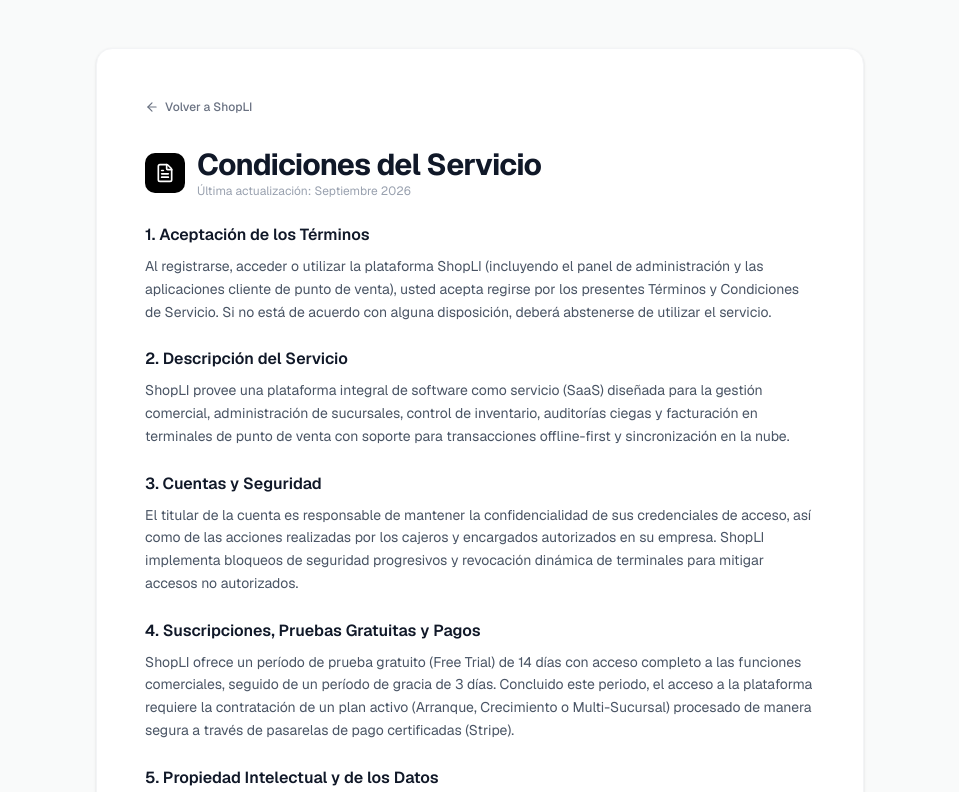
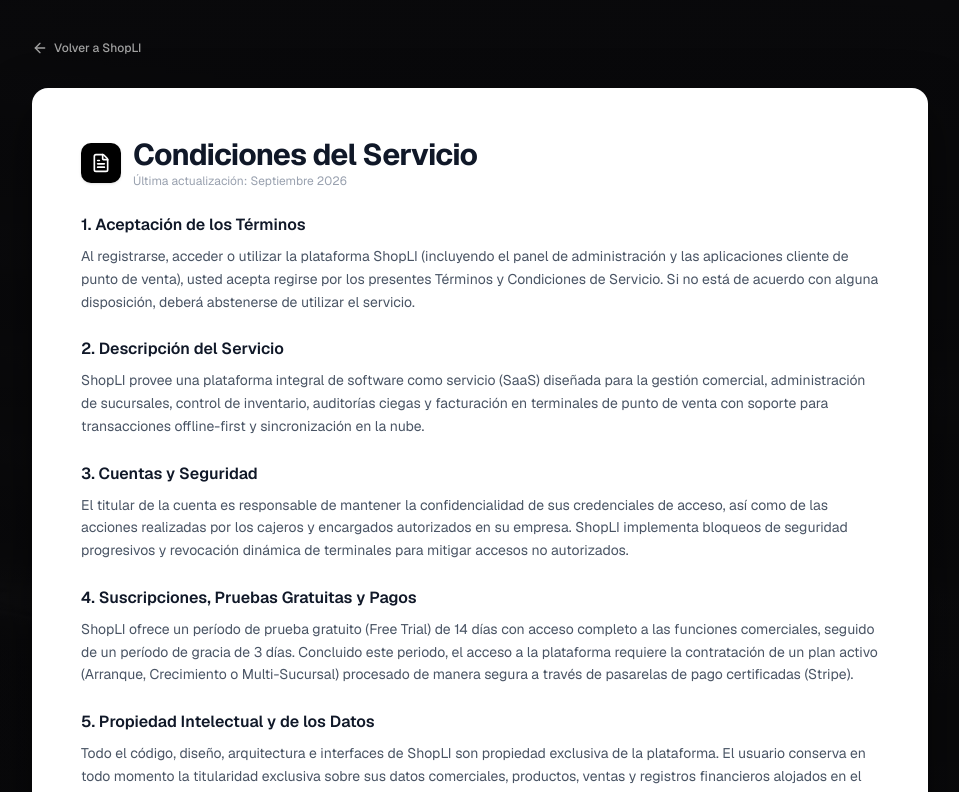
Before and after one commit to PatoCrazy2/shopli-monorepo, a Next.js app in the folder apps/admin/: page /terms in a window 1280 px wide. Shown: the top 792 px of the page, without its empty margins (160-1119 px from the left). Built offline with nearby package versions, Linux system fonts and the light colour scheme.

Commit message:
feat(legal): add dark ambient login background to terms and privacy with light document container

```diff
--- a/apps/admin/src/app/privacy/page.tsx
+++ b/apps/admin/src/app/privacy/page.tsx
@@ -1,20 +1,38 @@
 import Link from "next/link";
+import Image from "next/image";
 import { ArrowLeft, Shield } from "lucide-react";
 
 export default function PrivacyPage() {
   return (
-    <main className="min-h-screen bg-gray-50/60 selection:bg-black selection:text-white font-sans text-gray-900 py-12 px-4 sm:px-6 lg:px-8">
-      <div className="max-w-3xl mx-auto bg-white rounded-2xl p-8 sm:p-12 shadow-sm border border-gray-100">
+    <main className="relative min-h-screen w-full flex flex-col justify-between items-center bg-[#09090b] text-neutral-100 font-sans selection:bg-black selection:text-white overflow-x-hidden p-6 sm:p-8">
+      {/* Background Image idéntico al login con viñeta y ambientación */}
+      <div className="absolute inset-0 pointer-events-none select-none z-0 overflow-hidden">
+        <Image
+          src="/shopli-hero-readme.webp"
+          alt="ShopLI Background"
+          fill
+          priority
+          className="object-cover object-center opacity-40 brightness-75 scale-105"
+        />
+        <div className="absolute inset-0 bg-radial from-transparent via-[#09090b]/60 to-[#09090b]/95" />
+        <div className="absolute inset-0 bg-gradient-to-b from-[#09090b]/70 via-[#09090b]/30 to-[#09090b]/90" />
+      </div>
+
+      {/* Header / Top Navigation Bar */}
+      <header className="relative z-10 w-full max-w-4xl flex items-center justify-between mb-6">
         <Link
           href="/login"
-          className="inline-flex items-center gap-1.5 text-xs font-medium text-gray-500 hover:text-black transition-colors mb-8 cursor-pointer"
+          className="inline-flex items-center gap-1.5 text-xs font-medium text-neutral-400 hover:text-white transition-colors duration-200 group py-2"
         >
-          <ArrowLeft className="w-3.5 h-3.5" />
+          <ArrowLeft className="w-4 h-4 transition-transform group-hover:-translate-x-0.5" />
           <span>Volver a ShopLI</span>
         </Link>
+      </header>
 
+      {/* Contenedor del texto en blanco */}
+      <div className="relative z-10 w-full max-w-4xl mx-auto bg-white rounded-2xl p-8 sm:p-12 shadow-[0_20px_50px_rgba(0,0,0,0.5)] border border-white/20 text-gray-900 my-auto">
         <div className="flex items-center gap-3 mb-6">
-          <div className="w-10 h-10 rounded-xl bg-black text-white flex items-center justify-center">
+          <div className="w-10 h-10 rounded-xl bg-black text-white flex items-center justify-center shadow-sm">
             <Shield className="w-5 h-5" />
           </div>
           <div>
@@ -87,6 +105,11 @@
           &copy; {new Date().getFullYear()} ShopLI Platform. Todos los derechos reservados.
         </div>
       </div>
+
+      {/* Footer mínimo */}
+      <footer className="relative z-10 w-full max-w-4xl py-6 text-center text-xs text-neutral-500">
+        ShopLI &copy; {new Date().getFullYear()}
+      </footer>
     </main>
   );
 }
--- a/apps/admin/src/app/terms/page.tsx
+++ b/apps/admin/src/app/terms/page.tsx
@@ -1,20 +1,38 @@
 import Link from "next/link";
+import Image from "next/image";
 import { ArrowLeft, FileText } from "lucide-react";
 
 export default function TermsPage() {
   return (
-    <main className="min-h-screen bg-gray-50/60 selection:bg-black selection:text-white font-sans text-gray-900 py-12 px-4 sm:px-6 lg:px-8">
-      <div className="max-w-3xl mx-auto bg-white rounded-2xl p-8 sm:p-12 shadow-sm border border-gray-100">
+    <main className="relative min-h-screen w-full flex flex-col justify-between items-center bg-[#09090b] text-neutral-100 font-sans selection:bg-black selection:text-white overflow-x-hidden p-6 sm:p-8">
+      {/* Background Image idéntico al login con viñeta y ambientación */}
+      <div className="absolute inset-0 pointer-events-none select-none z-0 overflow-hidden">
+        <Image
+          src="/shopli-hero-readme.webp"
+          alt="ShopLI Background"
+          fill
+          priority
+          className="object-cover object-center opacity-40 brightness-75 scale-105"
+        />
+        <div className="absolute inset-0 bg-radial from-transparent via-[#09090b]/60 to-[#09090b]/95" />
+        <div className="absolute inset-0 bg-gradient-to-b from-[#09090b]/70 via-[#09090b]/30 to-[#09090b]/90" />
+      </div>
+
+      {/* Header / Top Navigation Bar */}
+      <header className="relative z-10 w-full max-w-4xl flex items-center justify-between mb-6">
         <Link
           href="/login"
-          className="inline-flex items-center gap-1.5 text-xs font-medium text-gray-500 hover:text-black transition-colors mb-8 cursor-pointer"
+          className="inline-flex items-center gap-1.5 text-xs font-medium text-neutral-400 hover:text-white transition-colors duration-200 group py-2"
         >
-          <ArrowLeft className="w-3.5 h-3.5" />
+          <ArrowLeft className="w-4 h-4 transition-transform group-hover:-translate-x-0.5" />
           <span>Volver a ShopLI</span>
         </Link>
+      </header>
 
+      {/* Contenedor del texto en blanco */}
+      <div className="relative z-10 w-full max-w-4xl mx-auto bg-white rounded-2xl p-8 sm:p-12 shadow-[0_20px_50px_rgba(0,0,0,0.5)] border border-white/20 text-gray-900 my-auto">
         <div className="flex items-center gap-3 mb-6">
-          <div className="w-10 h-10 rounded-xl bg-black text-white flex items-center justify-center">
+          <div className="w-10 h-10 rounded-xl bg-black text-white flex items-center justify-center shadow-sm">
             <FileText className="w-5 h-5" />
           </div>
           <div>
@@ -93,6 +111,11 @@
           &copy; {new Date().getFullYear()} ShopLI Platform. Todos los derechos reservados.
         </div>
       </div>
+
+      {/* Footer mínimo */}
+      <footer className="relative z-10 w-full max-w-4xl py-6 text-center text-xs text-neutral-500">
+        ShopLI &copy; {new Date().getFullYear()}
+      </footer>
     </main>
   );
 }
```
